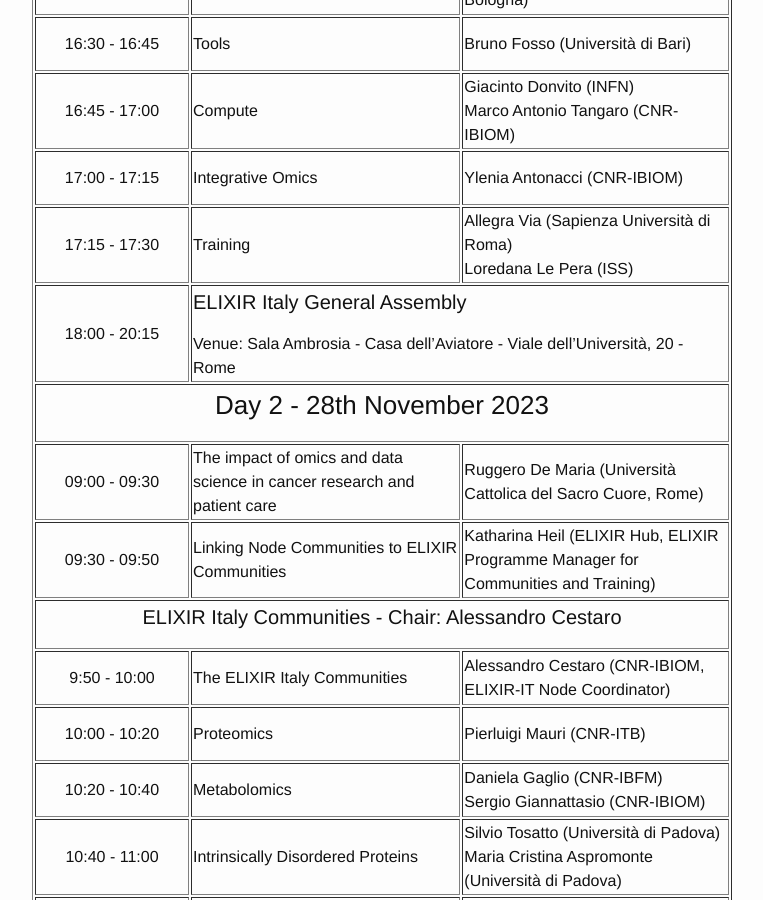
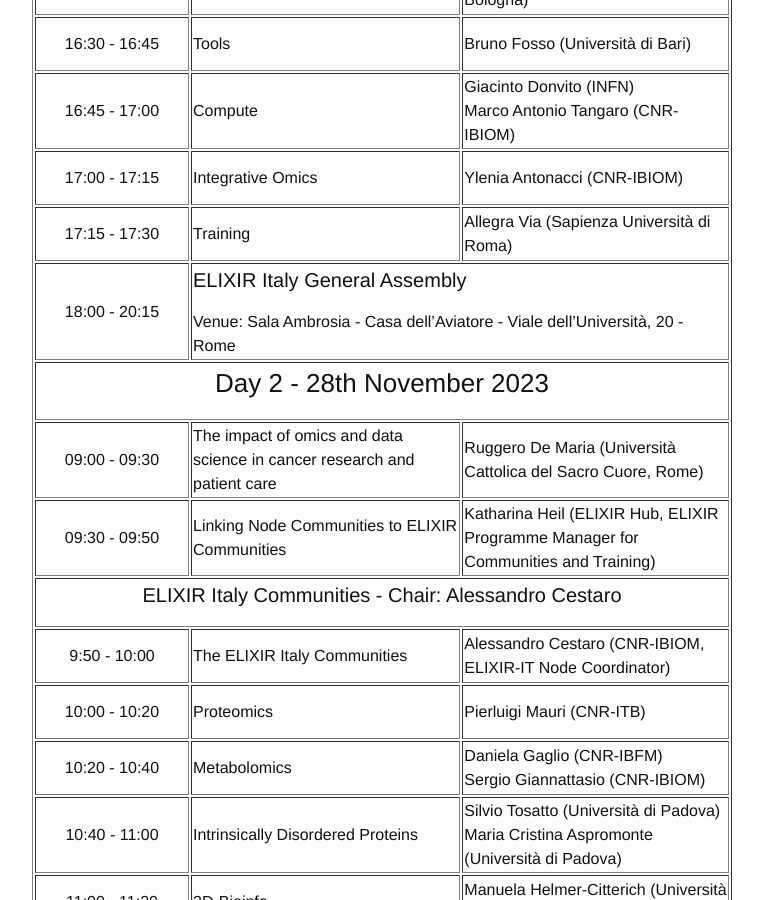
Before and after one commit to ELIXIR-IIB-training/website, a Jekyll site: the page built from _posts/2023-11-27-All_Hands_2023.md, in a window 1280 px wide and 900 px high, scrolled down 2926 px. Shown: the whole window, without its empty margins (238-1001 px from the left). Built offline with Jekyll 4.4.1, drawn with Linux system fonts in a browser that asks for light colours.

Commit message:
Update 2023-11-27-All_Hands_2023.md

```diff
--- a/_posts/2023-11-27-All_Hands_2023.md
+++ b/_posts/2023-11-27-All_Hands_2023.md
@@ -129,7 +129,7 @@ The event will be followed by two parallel workshops on 28th - 29th November 202
      <tr>
     <td height="50" width="150" align=center>17:15 - 17:30</td>
     <td height="50">Training</td>
-    <td height="50"> Allegra Via (Sapienza Università di Roma) <br> Loredana Le Pera (ISS)</td>
+    <td height="50"> Allegra Via (Sapienza Università di Roma)</td>
     </tr>
 
   <tr>
```
